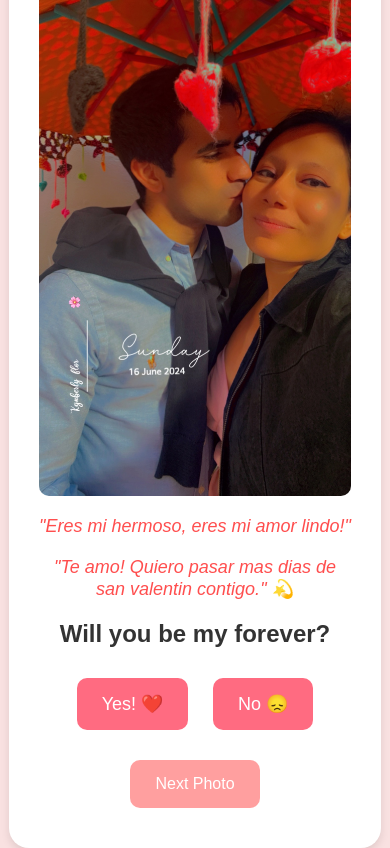
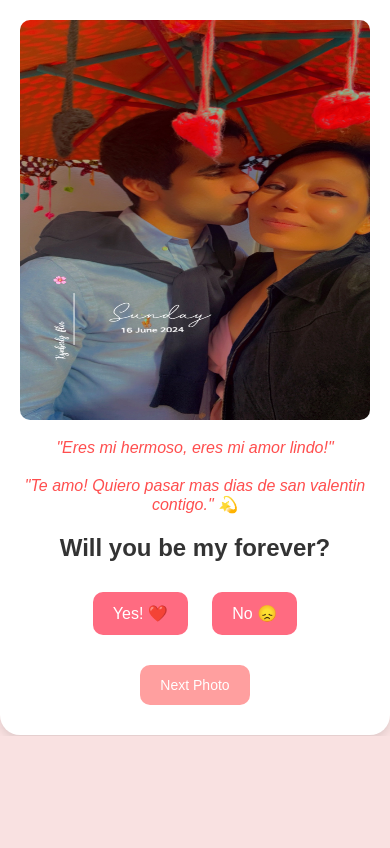
Before and after one commit to FlorHoyos/be-my-valentines, a plain HTML site: page index.html in a window 390 px wide. Shown: the part 108-956 px from the top of the page. After the commit the page ends 844 px from the top, so only its background shows below. Drawn offline with Linux system fonts and the light colour scheme.

Commit message:
Update style.css

```diff
--- a/style.css
+++ b/style.css
@@ -8,6 +8,7 @@ body {
     justify-content: center;
     align-items: center;
     height: 100vh;
+    overflow: hidden;
 }
 
 .card {
@@ -16,8 +17,9 @@ body {
     box-shadow: 0 4px 8px rgba(0, 0, 0, 0.1);
     padding: 30px;
     text-align: center;
-    width: 80%;
+    width: 90%;
     max-width: 600px;
+    overflow: hidden;
 }
 
 h1 {
@@ -30,6 +32,7 @@ h1 {
     height: auto;
     margin: 10px 0;
     border-radius: 10px;
+    max-height: 400px;
 }
 
 #quote {
@@ -62,10 +65,6 @@ button:hover {
     background-color: #ff3b50;
 }
 
-audio {
-    display: none;
-}
-
 #next-btn {
     background-color: #ff9f9f;
     margin-top: 20px;
@@ -76,10 +75,30 @@ audio {
     background-color: #ff6b81;
 }
 
+@media (max-width: 600px) {
+    h1 {
+        font-size: 28px;
+    }
 
-#photo {
-    max-width: 100%; /* Ensures the image width doesn't exceed the container */
-    height: auto; /* Maintains the aspect ratio */
-    display: block; /* Removes any extra space below the image */
-    margin-bottom: 20px; /* Adds space below the image to prevent it from touching the title */
+    #quote, blockquote {
+        font-size: 16px;
+    }
+
+    button {
+        padding: 12px 20px;
+        font-size: 16px;
+    }
+
+    #next-btn {
+        font-size: 14px;
+    }
+
+    .card {
+        padding: 20px;
+        width: 95%;
+    }
+
+    .photos img {
+        margin: 5px 0;
+    }
 }
```
